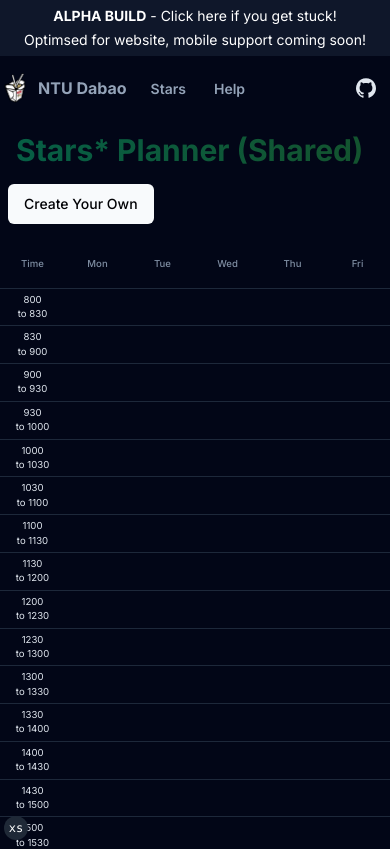
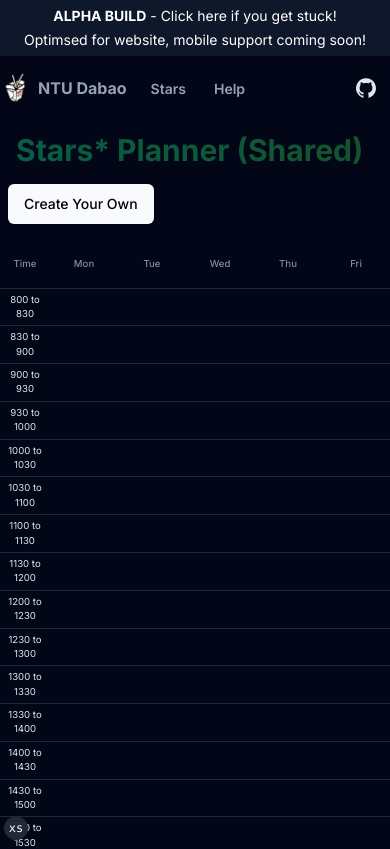
Before and after one commit to Dallas-Ng/ntu-mods, a Next.js app: page /share in a window 390 px wide. Shown: the top 849 px of the page. Built offline with nearby package versions, Linux system fonts and the light colour scheme.

Commit message:
style: made timeslot column smaller

```diff
--- a/components/stars-table.tsx
+++ b/components/stars-table.tsx
@@ -107,9 +107,8 @@
   // Create Matrix
   const STARS_MATRIX = Array.from({ length: MATRIX_ROWS }, (_, i) => {
     const timeslot = (
-      <TableCell className="p-1 text-center">
-        {STARS_TIMESLOTS[i].start} <br className="md:hidden" />
-        to {STARS_TIMESLOTS[i].end}
+      <TableCell className="w-[50px] p-1 text-center md:w-[95px]">
+        {STARS_TIMESLOTS[i].start} to {STARS_TIMESLOTS[i].end}
       </TableCell>
     )
 
@@ -186,7 +185,9 @@
     <Table className="table-fixed border-slate-500 p-0 text-[0.6rem] md:text-xs">
       <TableHeader>
         <TableRow>
-          <TableHead className="text-center md:w-[95px]">Time</TableHead>
+          <TableHead className="w-[50px] p-1 text-center md:w-[95px]">
+            Time
+          </TableHead>
 
           {TableHeadItems}
         </TableRow>
```
